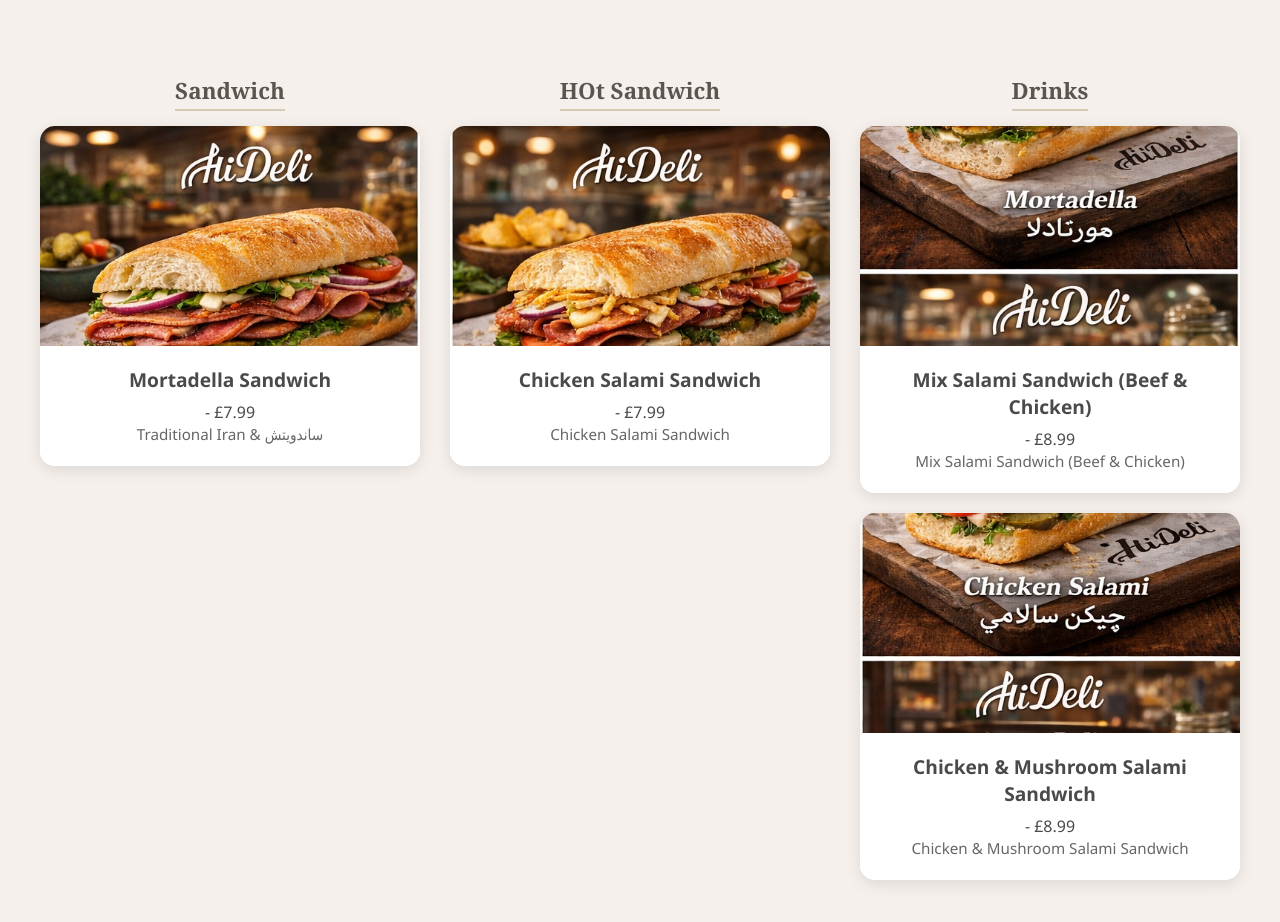
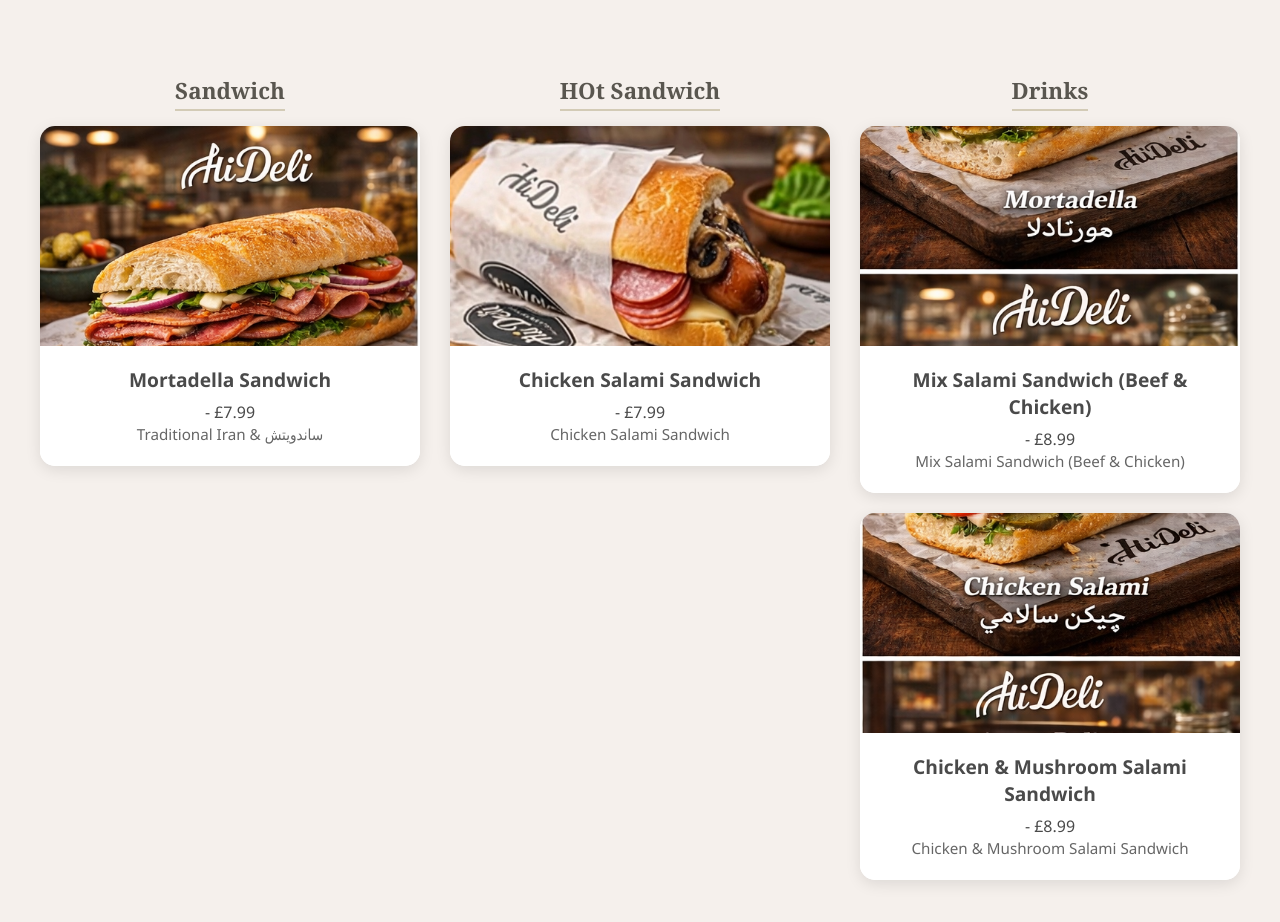
Before and after one commit to jlsystem-ux/Hi-Deli--menu, a plain HTML site: page index.html in a window 1280 px wide. Shown: the part 1000-1922 px from the top of the page. Drawn offline with Linux system fonts and the light colour scheme.

Commit message:
Update image source for Chicken Salami Sandwich

```diff
--- a/index.html
+++ b/index.html
@@ -55,7 +55,7 @@
                     <h3>HOt Sandwich</h3>
                     <div class="menu-item">
                         <div class="menu-image-container">
-                            <img src="static/img/hideli_sandwich_2.png" alt="Casado with Chicken" class="menu-image">
+                            <img src="static/img/hidelihotdog.png" alt="Casado with Chicken" class="menu-image">
                         </div>
                         <div class="menu-item-content">
                             <strong>Chicken Salami Sandwich</strong> - £7.99
```
